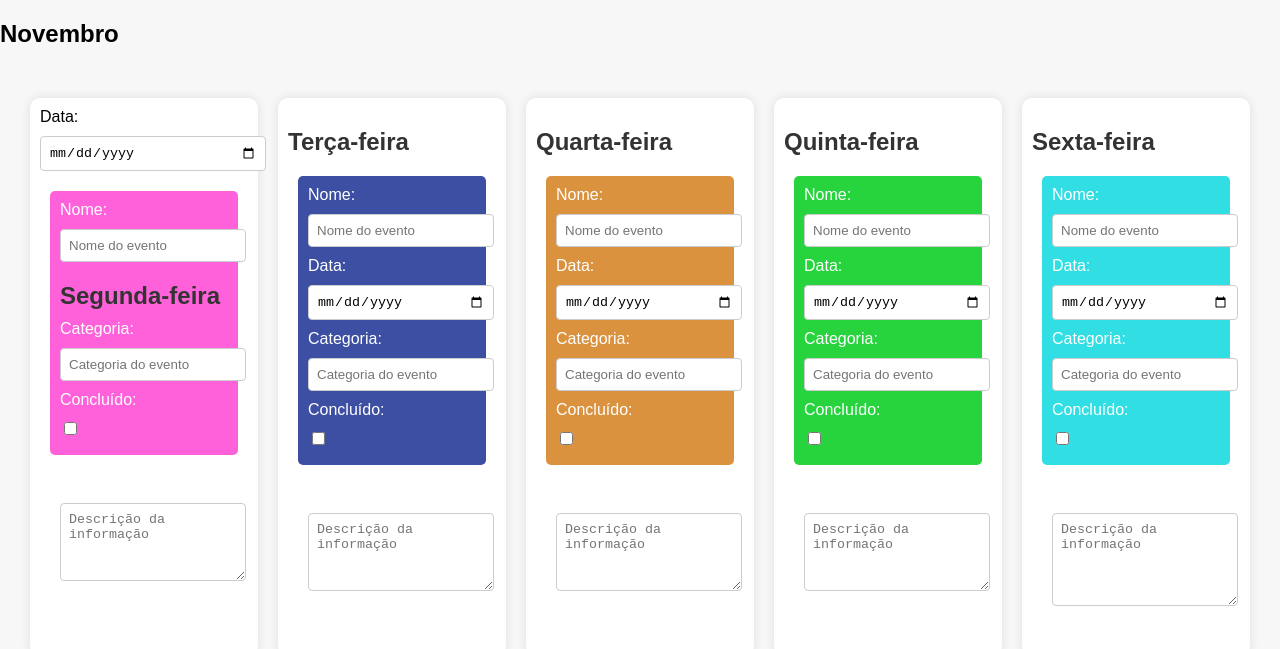
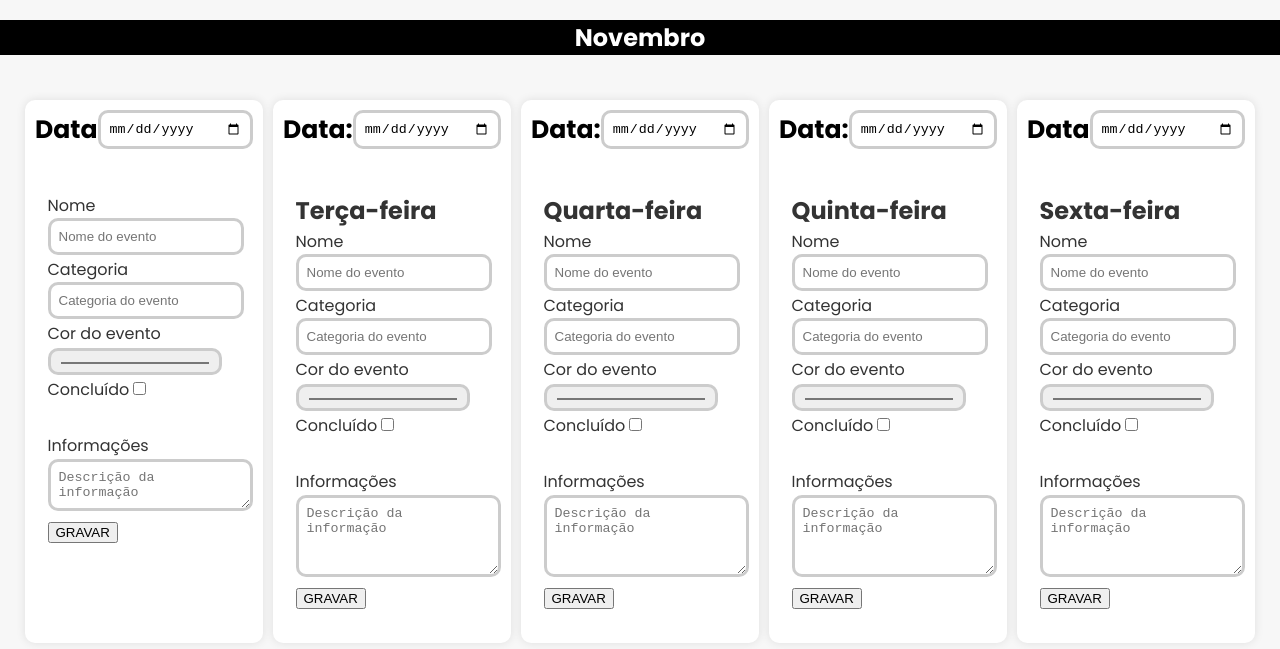
Before and after one commit to yagoelon/Projeto_A3.2023, a website: page index.html in a window 1280 px wide. Drawn offline with Linux system fonts and the light colour scheme.

Commit message:
Atualizar projeto

```diff
--- a/index.html
+++ b/index.html
@@ -5,106 +5,142 @@
     <meta name="viewport" content="width=device-width, initial-scale=1.0">
     <title>Planner Semanal</title>
     <link rel="stylesheet" href="styles.css">
+    <script src="./script.js"></script>
 </head>
 <body>
     <section>
-        <h1>Novembro</h1>
+
+        <div class="mes">
+            <h1>Novembro</h1>
+        </div>
+
         <div class="planner">
+
             <div class="day">
-               <label for="data1">Data:</label>
-                <input type="date" id="data1">
+
+                <label class="lbfull">Data<input class="date-input" type="date" id="data1"> </label>
+
                 <div class="event" id="evento1">
-                    <div class="info" style="background-color: hsl(314, 100%, 69%);">
-                        <label for="nome1">Nome:</label>
-                        <input type="text" id="nome1" placeholder="Nome do evento">
-                        <h2>Segunda-feira</h2>
-                        <label for="categoria1">Categoria:</label>
-                        <input type="text" id="categoria1" placeholder="Categoria do evento">
-                        <label for="concluido1">Concluído:</label>
-                        <input type="checkbox" id="concluido1">
+
+                    <div class="info" id="if" style="background-color: hsl(0, 0%, 100%);">
+                        <h2 id="card1"></h2>
+                        <label >Nome<input type="text" id="nome1" placeholder="Nome do evento"></label>
+                        <label >Categoria<input type="text" id="categoria1" placeholder="Categoria do evento"></label>
+                        <label for="cor">Cor do evento<input type="color" id="cor" name="cor" value="#ffffff"></label>
+                        <label >Concluído<input type="checkbox" id="concluido1"></label>
                     </div>
-                    <div class="info" id="info1" data-evento="evento1">
-                        <label for="infoTexto1">Informações:</label>
-                        <textarea id="infoTexto1" rows="4" placeholder="Descrição da informação"></textarea>
+
+                    <div class="info2" id="info1" data-evento="evento1">
+                        <label for="infoTexto1">Informações</label>
+                        <textarea id="infoTexto1" placeholder="Descrição da informação" cols="10"></textarea>
+                        <button type="submit"> GRAVAR </button>
                     </div>
+
                 </div>
+
             </div>
+
             <div class="day">
-                <h2>Terça-feira</h2>
+
+                <label class="lbfull">Data: <input class="date-input" type="date" id="data2"></label>
+
                 <div class="event" id="evento2">
-                    <div class="info" style="background-color: #3c4fa2;">
-                        <label for="nome2">Nome:</label>
-                        <input type="text" id="nome2" placeholder="Nome do evento">
-                        <label for="data2">Data:</label>
-                        <input type="date" id="data2">
-                        <label for="categoria2">Categoria:</label>
-                        <input type="text" id="categoria2" placeholder="Categoria do evento">
-                        <label for="concluido2">Concluído:</label>
-                        <input type="checkbox" id="concluido2">
+
+                    <div class="info" id="if2" style="background-color: #ffffff;">
+                        <h2 id="card2">Terça-feira</h2>
+                        <label >Nome<input type="text" id="nome2" placeholder="Nome do evento"></label>
+                        <label >Categoria<input type="text" id="categoria2" placeholder="Categoria do evento"></label>
+                        <label for="cor2">Cor do evento<input type="color" id="cor2" name="cor" value="#ffffff"></label>
+                        <label >Concluído<input type="checkbox" id="concluido2"></label>
                     </div>
-                    <div class="info" id="info2" data-evento="evento2">
-                        <label for="infoTexto2">Informações:</label>
+
+                    <div class="info2" id="info2" data-evento="evento2">
+                        <label for="infoTexto2">Informações</label>
                         <textarea id="infoTexto2" rows="4" placeholder="Descrição da informação"></textarea>
+                        <button type="submit"> GRAVAR </button>
                     </div>
+
                 </div>
+
             </div>
+
             <div class="day">
-                <h2>Quarta-feira</h2>
+
+                <label class="lbfull">Data: <input class="date-input" type="date" id="data3"></label>
+
                 <div class="event" id="evento3">
-                    <div class="info" style="background-color: #db923f;">
-                        <label for="nome3">Nome:</label>
-                        <input type="text" id="nome3" placeholder="Nome do evento">
-                        <label for="data3">Data:</label>
-                        <input type="date" id="data3">
-                        <label for="categoria3">Categoria:</label>
-                        <input type="text" id="categoria3" placeholder="Categoria do evento">
-                        <label for="concluido3">Concluído:</label>
-                        <input type="checkbox" id="concluido3">
+                    <div class="info" style="background-color: #ffffff;">
+                        <h2 id="card3">Quarta-feira</h2>
+                        <label >Nome<input type="text" id="nome3" placeholder="Nome do evento"></label>
+                        <label >Categoria<input type="text" id="categoria3" placeholder="Categoria do evento"></label>
+                        <label for="cor">Cor do evento<input type="color" id="cor" name="cor" value="#ffffff"></label>
+                        <label >Concluído<input type="checkbox" id="concluido3"></label>
                     </div>
-                    <div class="info" id="info3" data-evento="evento3">
-                        <label for="infoTexto3">Informações:</label>
+
+                    <div class="info2" id="info3" data-evento="evento3">
+                        <label for="infoTexto3">Informações</label>
                         <textarea id="infoTexto3" rows="4" placeholder="Descrição da informação"></textarea>
+                        <button type="submit"> GRAVAR </button>
                     </div>
+
                 </div>
+
             </div>
+
             <div class="day">
-                <h2>Quinta-feira</h2>
+
+                <label class="lbfull">Data: <input class="date-input" type="date" id="data4"></label>
+
                 <div class="event" id="evento4">
-                    <div class="info" style="background-color: #27d43e;">
-                        <label for="nome4">Nome:</label>
-                        <input type="text" id="nome4" placeholder="Nome do evento">
-                        <label for="data4">Data:</label>
-                        <input type="date" id="data4">
-                        <label for="categoria4">Categoria:</label>
-                        <input type="text" id="categoria4" placeholder="Categoria do evento">
-                        <label for="concluido4">Concluído:</label>
-                        <input type="checkbox" id="concluido4">
+
+                    <div class="info" style="background-color: #ffffff;">
+                        <h2 id="card4">Quinta-feira</h2>
+                        <label >Nome<input type="text" id="nome4" placeholder="Nome do evento"></label>
+                        <label >Categoria<input type="text" id="categoria4" placeholder="Categoria do evento"></label>
+                        <label for="cor">Cor do evento<input type="color" id="cor" name="cor" value="#ffffff"></label>
+                        <label >Concluído<input type="checkbox" id="concluido4"></label>
                     </div>
-                    <div class="info" id="info4" data-evento="evento4">
-                        <label for="infoTexto4">Informações:</label>
+
+                    <div class="info2" id="info4" data-evento="evento4">
+                        <label for="infoTexto4">Informações</label>
                         <textarea id="infoTexto4" rows="4" placeholder="Descrição da informação"></textarea>
+                        <button type="submit"> GRAVAR </button>
                     </div>
+
                 </div>
+
             </div>
+
             <div class="day">
-                <h2>Sexta-feira</h2>
+
+                <label class="lbfull" >Data<input class="date-input" type="date" id="data5"></label>
+
                 <div class="event" id="evento5">
-                    <div class="info" style="background-color: #30dee4;">
-                        <label for="nome5">Nome:</label>
-                        <input type="text" id="nome5" placeholder="Nome do evento">
-                        <label for="data5">Data:</label>
-                        <input type="date" id="data5">
-                        <label for="categoria5">Categoria:</label>
-                        <input type="text" id="categoria5" placeholder="Categoria do evento">
-                        <label for="concluido5">Concluído:</label>
-                        <input type="checkbox" id="concluido5">
+
+                    <div class="info" style="background-color: #ffffff;">
+                        <h2 id="card5">Sexta-feira</h2>
+                        <label >Nome<input type="text" id="nome5" placeholder="Nome do evento"></label>
+                        <label >Categoria<input type="text" id="categoria5" placeholder="Categoria do evento"></label>
+                        <label for="cor">Cor do evento<input type="color" id="cor" name="cor" value="#ffffff"></label>
+                        <label >Concluído<input type="checkbox" id="concluido5"></label>
                     </div>
-                    <div class="info" id="info5" data-evento="evento5">
-                        <label for="infoTexto5">Informações:</label>
-                        <textarea id="infoTexto5" rows="5" placeholder="Descrição da informação"></textarea>
-     </section>
-     <script src="./script.js" />
-     <script>
+
+                    <div class="info2" id="info5" data-evento="evento5">
+                        <label for="infoTexto5">Informações</label>
+                        <textarea id="infoTexto5" rows="4" placeholder="Descrição da informação"></textarea>
+                        <button type="submit"> GRAVAR </button>
+                    </div>
+
+                </div>
+
+            </div>
+
+        </div>
+
+    </section>
+
+
+    <script>
         /*
         document.addEventListener('DOMContentLoaded', function() {
             const days = document.querySelectorAll('.day');
@@ -153,6 +189,7 @@
                     h2Element.textContent = selectedDay;
                 });
             });
-        });
-        */
+        });*/
     </script>
+
+</body>
--- a/styles.css
+++ b/styles.css
@@ -1,7 +1,10 @@
+@import url('https://fonts.googleapis.com/css2?family=Bubblegum+Sans&family=Poppins:ital,wght@0,100;0,200;0,300;0,400;0,500;0,600;0,700;0,800;0,900;1,100;1,200;1,300;1,400;1,500;1,600;1,700;1,800;1,900&display=swap');
+
+
 body, html {
     height: 100%;
     margin: 0;
-    font-family: Arial, sans-serif;
+    font-family: 'Poppins', sans-serif;
     background-color: #F7F7F7;
 }
 
@@ -18,37 +21,44 @@ body, html {
     border-radius: 10px;
     box-shadow: 0 0 10px rgba(0, 0, 0, 0.1);
     padding: 10px;
-    margin: 10px;
+    margin: 5px;
     max-width: 300px;
 }
 
 .event {
     margin-top: 10px;
-    padding: 10px;
+    padding: 2.5px;
 }
 
 .info {
     padding: 10px;
     margin-bottom: 10px;
     border-radius: 5px;
-    color: #fff;
+    color: #333;
+}
+.info2 {
+    width: block;
+    padding: 10px;
+    margin-bottom: 10px;
+    border-radius: 5px;
+    color: #333;
 }
 
 h2 {
-    margin-bottom: 10px;
+    margin-bottom: 1px;
     color: #333;
 }
 
 label, input, textarea {
-    display: block;
-    margin-bottom: 10px;
-    width: 100%;
+    display: inline-block;
+    margin-bottom: 1px;
+    width: 95%;
 }
 
 input, textarea {
     padding: 8px;
-    border: 1px solid #ccc;
-    border-radius: 4px;
+    border: 3px solid #ccc;
+    border-radius: 10px;
 }
 
 input[type="checkbox"] {
@@ -60,7 +70,7 @@ input[type="checkbox"] {
     background-color: #3498db;
     color: #fff;
     border: none;
-    padding: 10px 20px;
+    padding: 0px 20px;
     border-radius: 5px;
     cursor: pointer;
     margin-top: 10px;
@@ -70,3 +80,20 @@ input[type="checkbox"] {
 .add-event-button:hover {
     background-color: #2ecc71;
 }
+
+.lbfull{
+    font-size: 2.5ch;
+    font-weight: bold;
+    display: flex;
+    align-items: center;
+    width: 100%;
+}
+
+.mes{
+    display: flexbox;
+    color: #fff;
+    background-color: #000000;
+    font-family: 'Poppins', sans-serif;
+    text-align-last: center;
+
+}
```
Also changed, not shown: script.js (+60 -8 lines).
